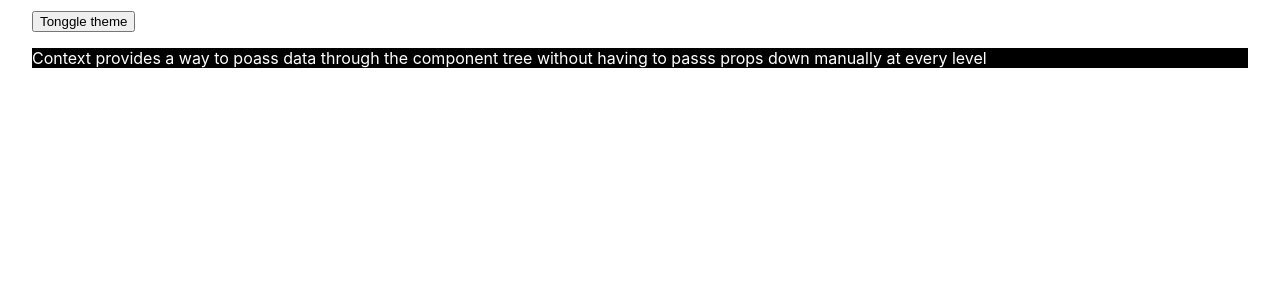
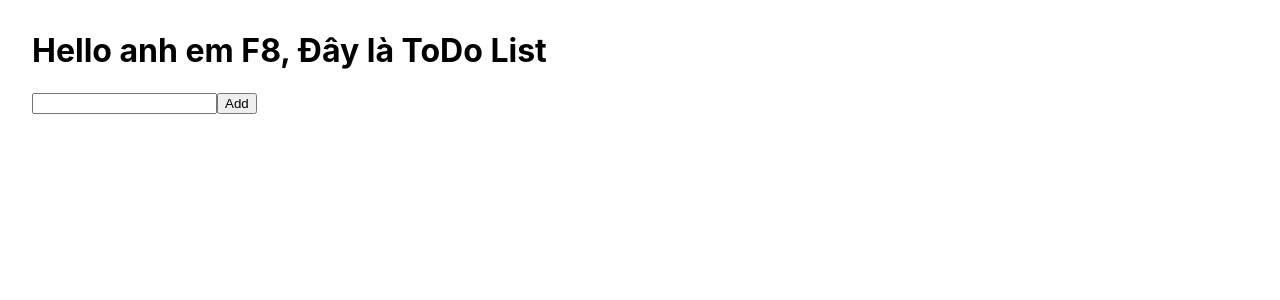
Before and after one commit to Kakakick/tiktok_F8, a React (Create React App) app: page / in a window 1280 px wide. Shown: the top 300 px of the page. Built offline with nearby package versions, Linux system fonts and the light colour scheme.

Commit message:
Vaicaloz

```diff
--- a/src/App.js
+++ b/src/App.js
@@ -1,15 +1,22 @@
-
-import Content from './Content';
-import './App.css'
-import { useContext } from 'react';
-import { ThemeContext } from './ThemeProvider'
+import { useStore } from './store'
 
 function App() {
-  const value = useContext(ThemeContext)
+  const [state, dispatch] = useStore();
+
   return (
     <div style={{ padding: '10px 32px' }}>
-      <button onClick={value.toggleTheme}>Tonggle theme</button>
-      <Content />
+      <h1>Hello anh em F8, Đây là ToDo List</h1>
+      <input
+        value={state.todoInput}
+      />
+      <button>Add</button>
+      <ul>
+        {
+          state.todo.map((value, index) => (
+            <li key={index}> {value} </li>
+          ))
+        }
+      </ul>
     </div>
   )
 }
--- a/src/Content.js
+++ /dev/null
@@ -1,12 +0,0 @@
-
-import Paragraph from "./Paragraph";
-
-function Content() {
-    return (
-        <div>
-            <Paragraph/>
-        </div>
-    )
-}
-
-export default Content;
--- a/src/Paragraph.js
+++ /dev/null
@@ -1,13 +0,0 @@
-import { useContext } from "react"
-import { ThemeContext } from './ThemeProvider'
-
-function Paragraph() {
-    const value = useContext(ThemeContext);
-    return (
-        <div >
-            <p className={value.theme}>Context provides a way to poass data through the component tree without having to passs props down manually at every level</p>
-        </div>
-    )
-}
-
-export default Paragraph
--- a/src/ThemeProvider.js
+++ /dev/null
@@ -1,32 +0,0 @@
-import { useContext, Context, createContext, useState } from "react";
-
-// Context
-// CompA -> CompB=> CompC
-
-// 1. create context
-// 2. Provider
-// 3. Consumer
-
-// Theme: Dark / Light
-
- const ThemeContext = createContext();
-
-function ThemeProvider({ children }) {
-    const [theme, setTheme] = useState('dark')
-
-    const toggleTheme = () => {
-        setTheme(theme === 'dark' ? 'light' : 'dark')
-    }
-
-    const value = {
-        theme, toggleTheme
-    }
-
-    return (
-        <ThemeContext.Provider value={value}>
-            {children}
-        </ThemeContext.Provider>
-    )
-}
-
-export { ThemeProvider, ThemeContext }
--- a/src/index.js
+++ b/src/index.js
@@ -3,7 +3,7 @@ import ReactDOM from 'react-dom/client';
 import './index.css';
 import App from './App';
 import reportWebVitals from './reportWebVitals';
-import { ThemeProvider } from './ThemeProvider'
+import { StoreProvider } from './store';
 
 function emitComment(id) {
 
@@ -24,9 +24,9 @@ emitComment(3);
 const root = ReactDOM.createRoot(document.getElementById('root'));
 root.render(
   <React.StrictMode>
-    <ThemeProvider>
+    <StoreProvider>
       <App />
-    </ThemeProvider>
+    </StoreProvider>
   </React.StrictMode>
 );
 
--- /dev/null
+++ b/src/store/Context.js
@@ -0,0 +1,5 @@
+import { createContext } from "react";
+
+const Context = createContext();
+
+export default Context
--- /dev/null
+++ b/src/store/Provider.js
@@ -0,0 +1,15 @@
+import { useReducer } from 'react';
+import Context from './Context';
+import { reducer,initState } from './reducer'
+
+function Provider({ children }) {
+    const [state, dispatch] = useReducer(reducer, initState)
+
+    return (
+        <Context.Provider value={[state, dispatch]}>
+            {children}
+        </Context.Provider>
+    )
+}
+
+export default Provider;
--- /dev/null
+++ b/src/store/actions.js
@@ -0,0 +1,8 @@
+import { SET_TODO_INPUT } from './constants'
+
+export const setToDoInput = payload => (
+    {
+        type: SET_TODO_INPUT,
+        payload
+    }
+)
--- /dev/null
+++ b/src/store/constants.js
@@ -0,0 +1,3 @@
+export const ADD_TODO = 'add_todo';
+export const REMOVE_TODO = 'remove_todo';
+export const SET_TODO_INPUT = 'set_todo_input'
--- /dev/null
+++ b/src/store/hooks.js
@@ -0,0 +1,8 @@
+import { useContext } from "react";
+import Context from './Context'
+
+export const useStore = () => {
+    const [state, dispatch] = useContext(Context);
+
+    return [state, dispatch];
+}
--- /dev/null
+++ b/src/store/index.js
@@ -0,0 +1,5 @@
+export {default as StoreContext} from './Context'
+export {default as StoreProvider} from './Provider'
+
+export * from './hooks'
+export * as actions from './actions'
--- /dev/null
+++ b/src/store/reducer.js
@@ -0,0 +1,22 @@
+const initState = {
+    todo: [],
+    todoInput: ''
+};
+
+const ADD_ACTION = 'add';
+const REMOVE_ACTION = 'remove'
+
+function reducer(state, action) {
+    switch (action) {
+        case ADD_ACTION:
+
+            break;
+        case REMOVE_ACTION:
+
+            break;
+        default:
+            break;
+    }
+}
+
+export { reducer, initState };
```
